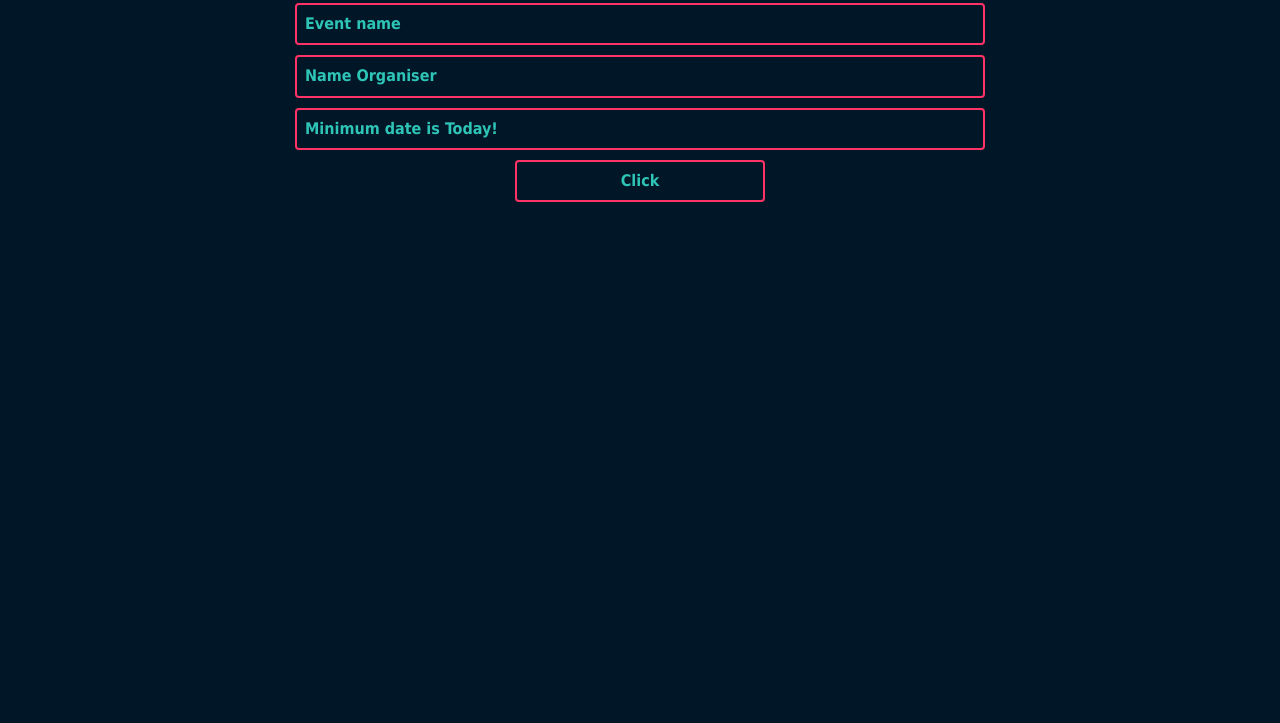
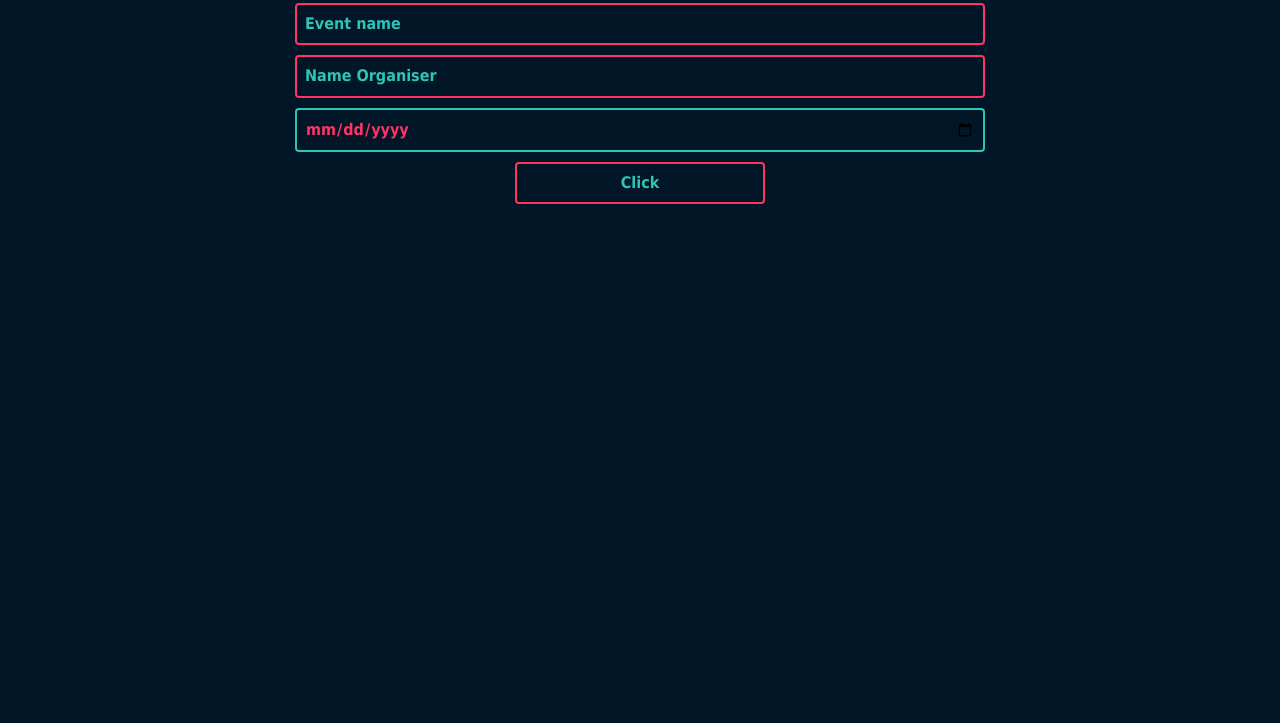
Before and after one commit to AhmadAlhadidi95/Events-manager, a plain HTML site: page index.html in a window 1280 px wide. Shown: the part 84-807 px from the top of the page. Drawn offline with Linux system fonts and the light colour scheme.

Commit message:
Fix the date

```diff
--- a/index.html
+++ b/index.html
@@ -16,7 +16,7 @@
         <div class="add-box">
             <input type="text" id="name" placeholder="Event name">
             <input type="text" id="organiser" placeholder="Name Organiser">
-            <input type="datetime" id="date">
+            <input type="date" id="date">
             <input type="button" value="Click" onclick="addEvent()">
 
             <div class="events-box"></div>
--- a/main.js
+++ b/main.js
@@ -4,7 +4,7 @@ function setMinDate() {
 
     let theDate = document.getElementById("date")
 
-    theDate.setAttribute("placeholder", `Minimum date is Today!`)
+    theDate.setAttribute("min", `${todayDate}`)
 
     theDate.onclick = () => {if (theDate.value < todayDate) theDate.value = todayDate}
 
```
